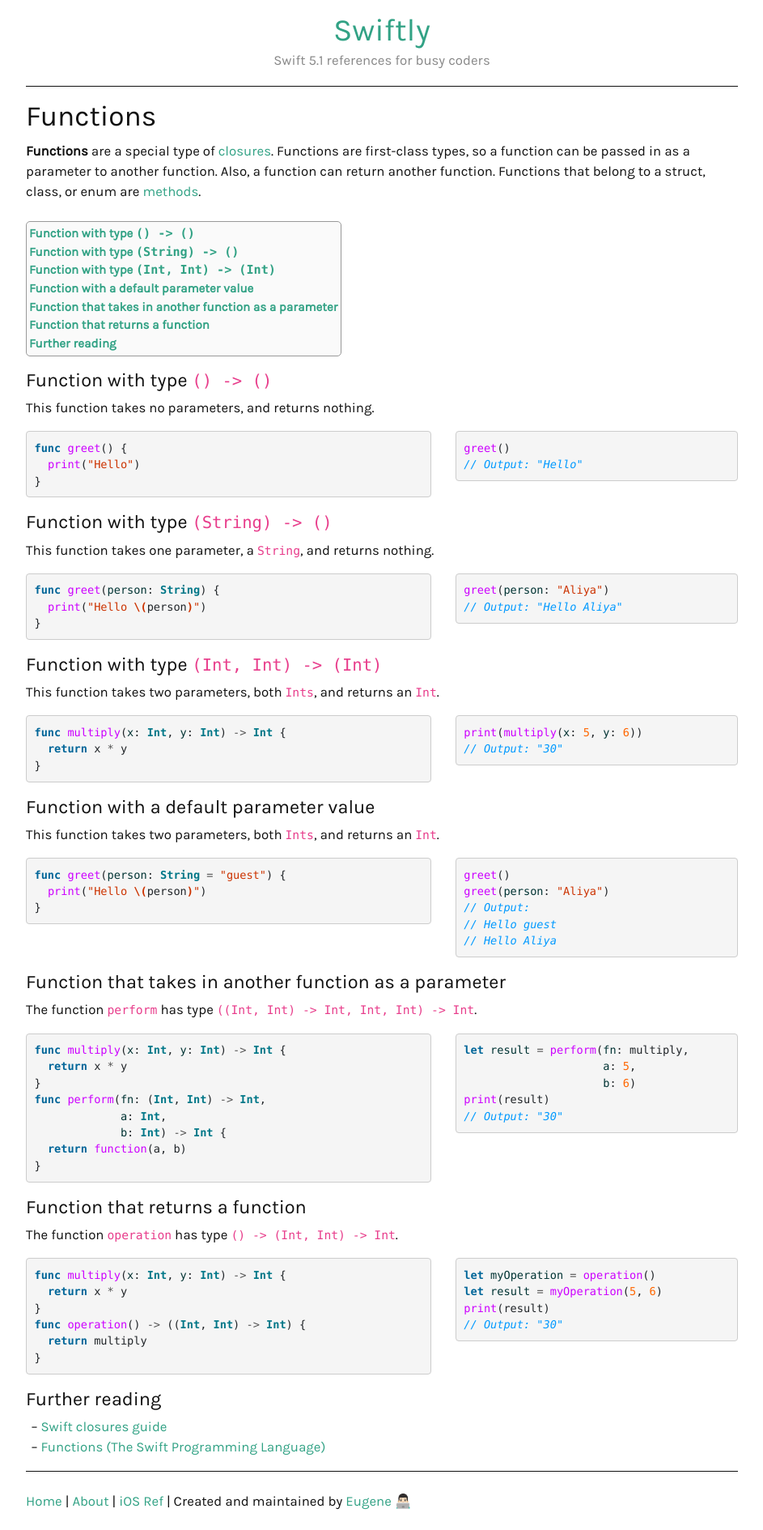
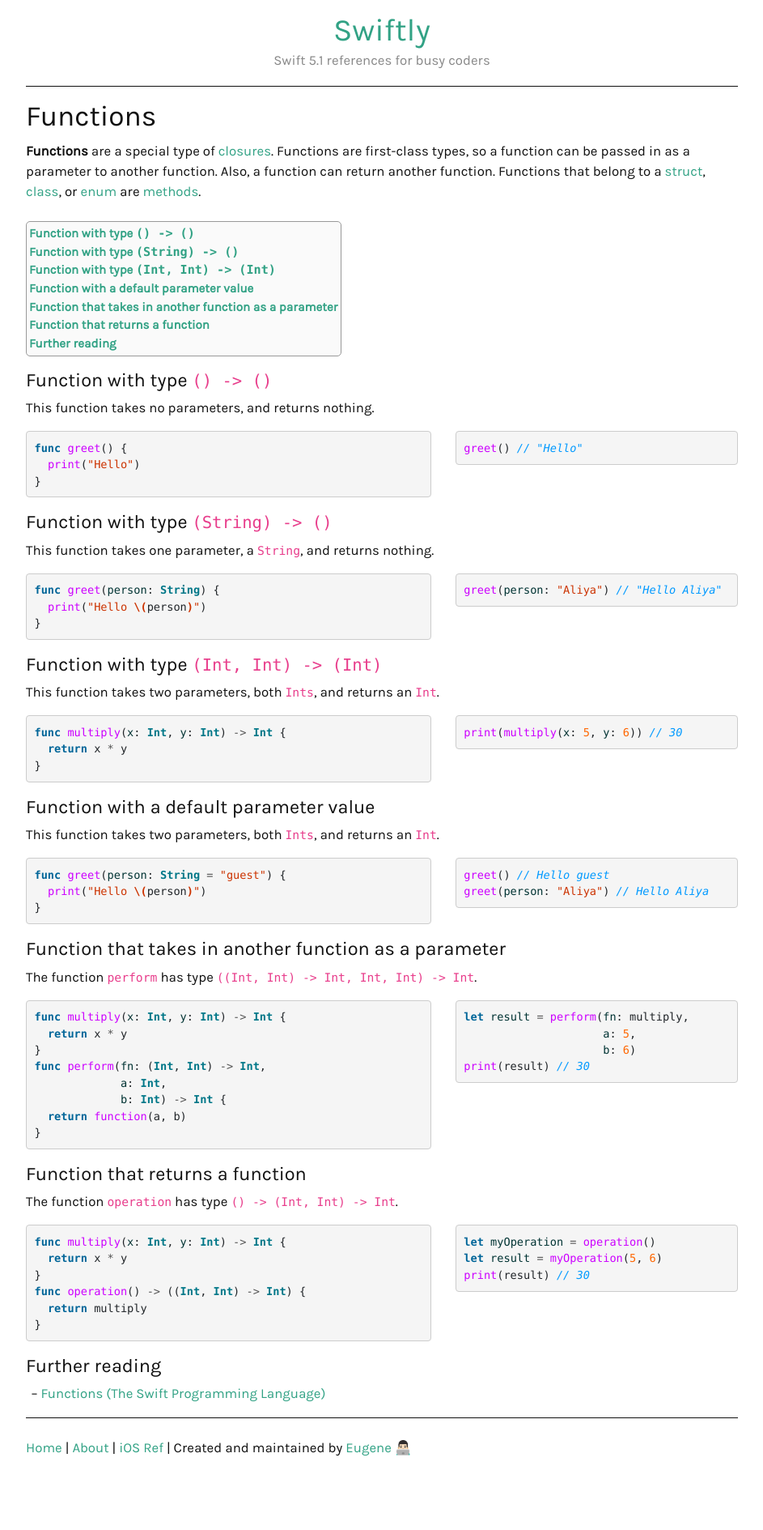
Before and after one commit to ebelinski/swiftly, a Jekyll site: the page built from functions.md, in a window 1280 px wide. Shown: the whole page at 81% size, without its empty margins (168-1111 px from the left). Built offline with Jekyll 4.4.1, drawn with Linux system fonts in a browser that asks for light colours; comment, search, counter and statistics services are not loaded; after the commit the page ends 1823 px from its top, so only the background shows below that.

Commit message:
cleaned up functions page

````diff
--- a/functions.md
+++ b/functions.md
@@ -27,8 +28,7 @@ func greet() {
 {% include closecol.html %}{% include opencol.html size=5 %}
 
 ```swift
-greet()
-// Output: "Hello"
+greet() // "Hello"
 ```
 
 {% include closecol.html closerow=true %}
@@ -48,8 +48,7 @@ func greet(person: String) {
 {% include closecol.html %}{% include opencol.html size=5 %}
 
 ```swift
-greet(person: "Aliya")
-// Output: "Hello Aliya"
+greet(person: "Aliya") // "Hello Aliya"
 ```
 
 {% include closecol.html closerow=true %}
@@ -69,8 +68,7 @@ func multiply(x: Int, y: Int) -> Int {
 {% include closecol.html %}{% include opencol.html size=5 %}
 
 ```swift
-print(multiply(x: 5, y: 6))
-// Output: "30"
+print(multiply(x: 5, y: 6)) // 30
 ```
 
 {% include closecol.html closerow=true %}
@@ -90,11 +88,8 @@ func greet(person: String = "guest") {
 {% include closecol.html %}{% include opencol.html size=5 %}
 
 ```swift
-greet()
-greet(person: "Aliya")
-// Output:
-// Hello guest
-// Hello Aliya
+greet() // Hello guest
+greet(person: "Aliya") // Hello Aliya
 ```
 
 {% include closecol.html closerow=true %}
@@ -122,8 +117,7 @@ func perform(fn: (Int, Int) -> Int,
 let result = perform(fn: multiply,
                      a: 5,
                      b: 6)
-print(result)
-// Output: "30"
+print(result) // 30
 ```
 
 {% include closecol.html closerow=true %}
@@ -148,13 +142,11 @@ func operation() -> ((Int, Int) -> Int) {
 ```swift
 let myOperation = operation()
 let result = myOperation(5, 6)
-print(result)
-// Output: "30"
+print(result) // 30
 ```
 
 {% include closecol.html closerow=true %}
 
 ### Further reading
 
-* [Swift closures guide](/swift-closures")
-* [Functions (The Swift Programming Language)](https://developer.apple.com/library/content/documentation/Swift/Conceptual/Swift_Programming_Language/Functions.html)
+* [Functions (The Swift Programming Language)](https://docs.swift.org/swift-book/LanguageGuide/Functions.html)
````
Also changed, not shown: other parts of functions.md (+2 -1 lines).
